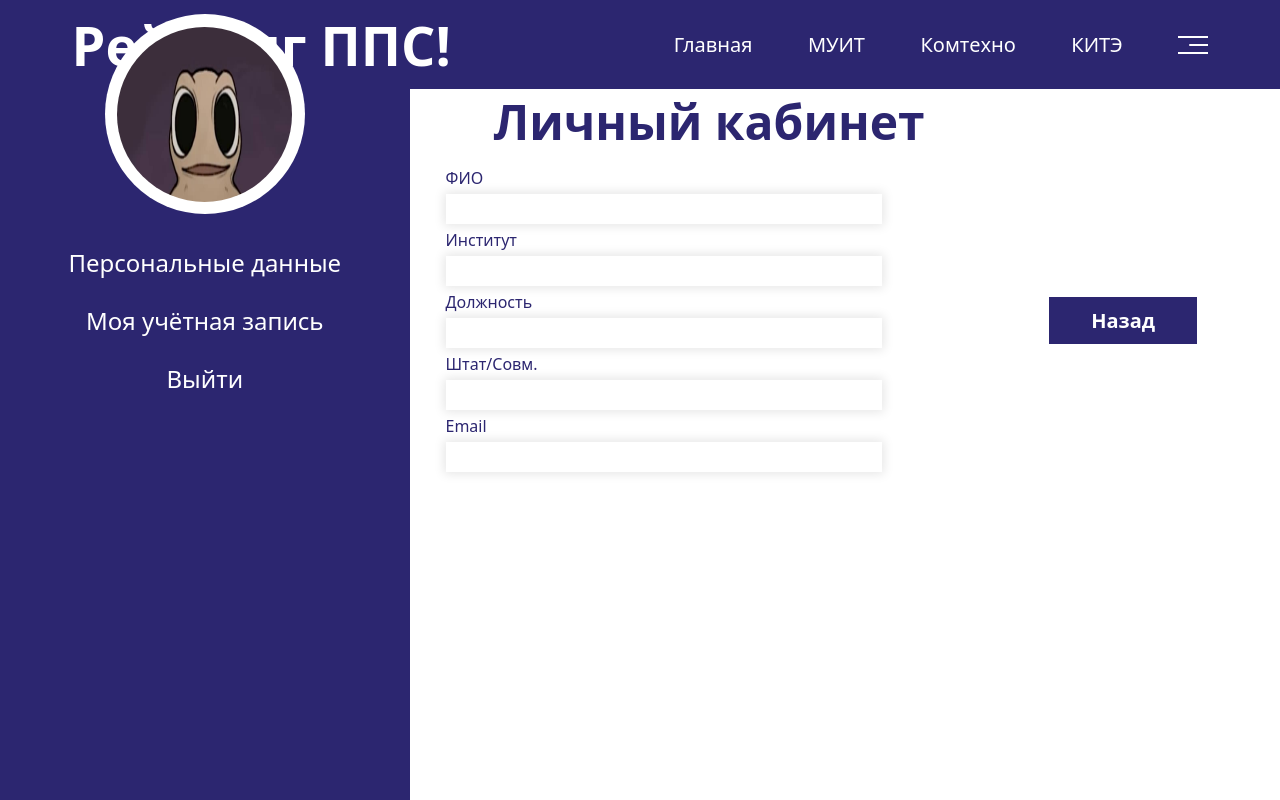
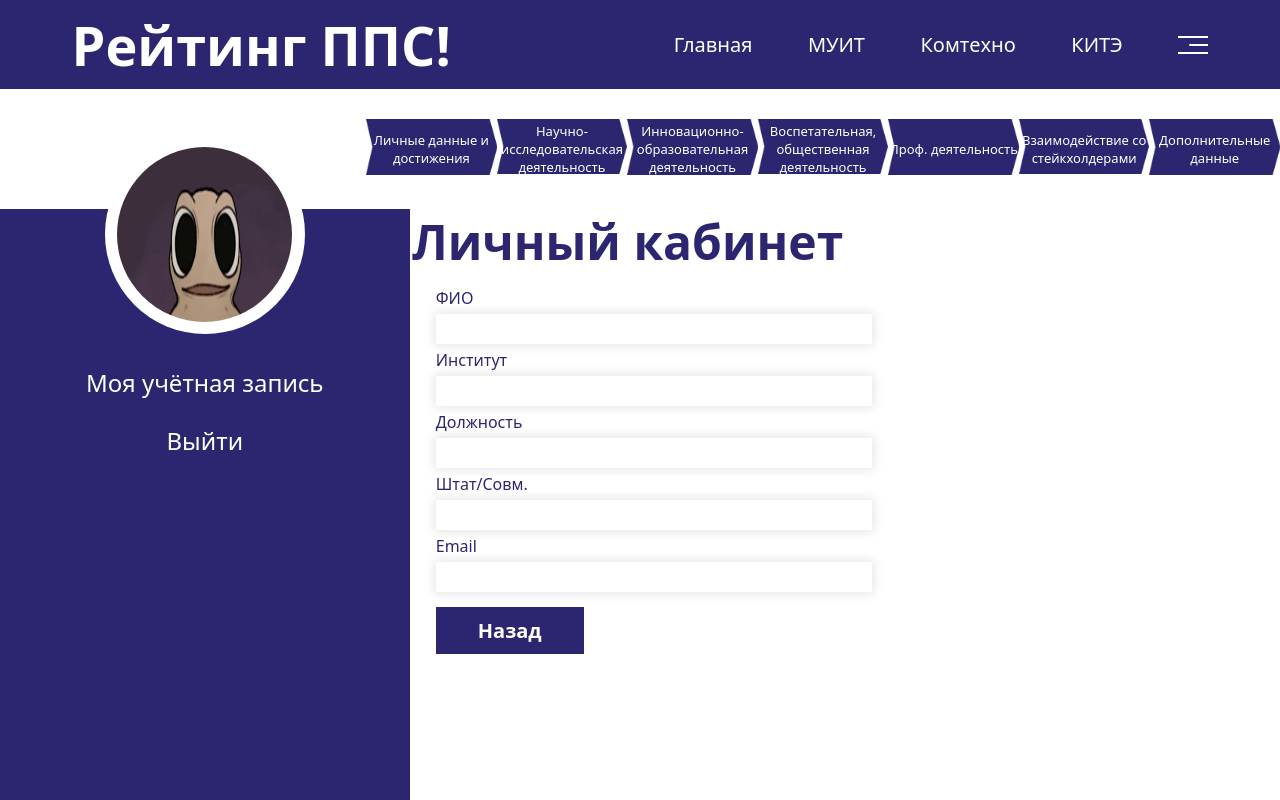
Before and after one commit to MFQ7aq/For_College-, a React (Vite) app: page /Office/1 in a window 1280 px wide. Built offline with nearby package versions, Linux system fonts and the light colour scheme; no server answers.

Commit message:
5.03 Push

```diff
--- a/src/css/PrivateOffice.css
+++ b/src/css/PrivateOffice.css
@@ -114,7 +114,7 @@
 }
 
 .header__menu {
-  margin: 0 0 0 19.1%;
+  margin: 0 0 0 28.6%;
   height: 120px;
   display: flex;
   flex-direction: row;
@@ -127,8 +127,9 @@
   background-image: url(../img/Rectangle.png);
   background-size: contain;
   background-repeat: no-repeat;
-  width: 165px;
-  height: 70px;
+  width: 141.43px;
+  height: 60px;
   text-decoration: none;
   color: white;
+  font-size: small;
 }
--- a/src/pages/home/Office.jsx
+++ b/src/pages/home/Office.jsx
@@ -37,14 +37,23 @@ function PrivateOffice() {
     <div className="private-office-contents">
       <div className="header">
         <NavBar/>
-        <div className="private-office-bg"></div>
+        <div className="private-office-bg">
+          <div className="header__menu">
+            <Link to="/Personal_data" className="head__item Montherat">Личные данные и достижения</Link>
+            <Link className="head__item Montherat">Научно-исследовательская деятельность</Link>
+            <Link className="head__item Montherat">Инновационно-образовательная деятельность</Link>
+            <Link className="head__item Montherat">Воспетательная, общественная деятельность</Link>
+            <Link className="head__item Montherat">Проф. деятельность</Link>
+            <Link className="head__item Montherat">Взаимодействие со стейкхолдерами</Link>
+            <Link className="head__item Montherat">Дополнительные данные</Link>
+          </div>
+        </div>
       </div>
       <div className="private-office__main">
         <div className="account__config">
           <div className="avatar__container"><div className="avatar"></div></div>
           <h4 className="user__name">{userData.name}</h4>
           <ul className="config__list">
-            <li className="config__items-li"><Link to="/Personal_data" className="config__items">Персональные данные</Link></li>
             <li className="config__items-li"><Link to="" className="config__items">Моя учётная запись</Link></li>
             <li className="config__items-li"><Link to="/Authorization"  onClick={Back} className="config__items">Выйти</Link></li>
           </ul>
@@ -73,8 +82,6 @@ function PrivateOffice() {
               <div className="input__office Montherat">
                 <p className="input__text-s">{userData.email}</p>
               </div>
-            </div>
-            <div className="btn__office">
               <button onClick={Back} className="btn__link btn__blue montherat">Назад</button>
             </div>
           </div>
--- a/src/pages/home/PersonalData.jsx
+++ b/src/pages/home/PersonalData.jsx
@@ -73,7 +73,7 @@ function UserInfo() {
         <NavBar />
       </div>
       <div className="main">
-        <div className="title__contain"><h2 className="Edu__text-L center">Персональные данные</h2></div>
+        <div className="title__contain"><h2 className="Edu__text-L center">Личные данные</h2></div>
         <div className="auth__contain-doble">
           <label htmlFor="" className="auth__label">
             <form onSubmit={handleSubmit} className="auth_auth">
--- a/src/pages/home/PrivateOffice.jsx
+++ b/src/pages/home/PrivateOffice.jsx
@@ -115,7 +115,7 @@ function PrivateOffice() {
         <NavBar/>
         <div className="private-office-bg">
           <div className="header__menu">
-            <Link className="head__item Montherat">Личные данные и достижения</Link>
+            <Link to="/Personal_data" className="head__item Montherat">Личные данные и достижения</Link>
             <Link className="head__item Montherat">Научно-исследовательская деятельность</Link>
             <Link className="head__item Montherat">Инновационно-образовательная деятельность</Link>
             <Link className="head__item Montherat">Воспетательная, общественная деятельность</Link>
@@ -130,7 +130,6 @@ function PrivateOffice() {
           <div className="avatar__container"><div className="avatar"></div></div>
           <h4 className="user__name">{userData.name}</h4>
           <ul className="config__list">
-            <li className="config__items-li"><Link to="/Personal_data" className="config__items">Персональные данные</Link></li>
             <li className="config__items-li"><Link to="" className="config__items">Моя учётная запись</Link></li>
             <li className="config__items-li"><Link to="/Authorization"  onClick={handleLogout} className="config__items">Выйти</Link></li>
           </ul>
```
